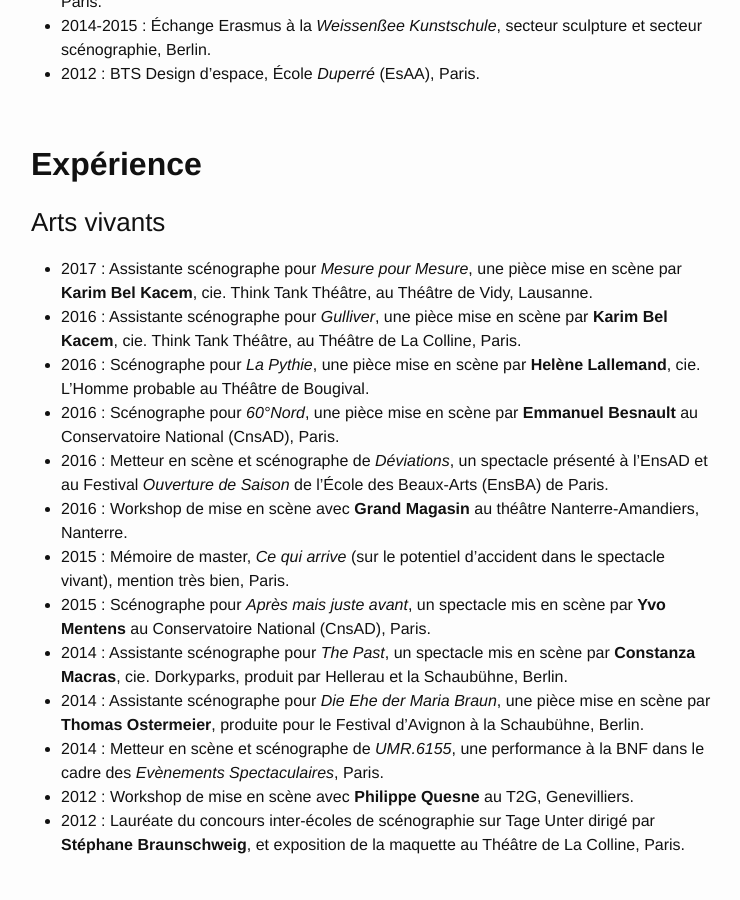
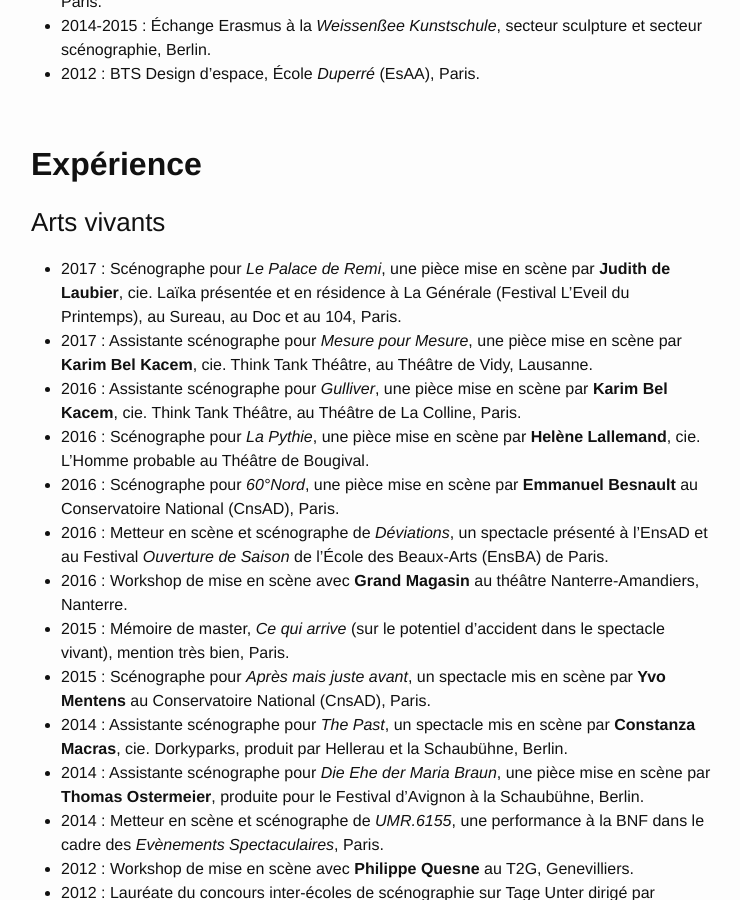
Before and after one commit to louiseds/louiseds.github.io, a Jekyll site: the page built from about.md, in a window 1280 px wide and 900 px high, scrolled down 821 px. Shown: the whole window, without its empty margins (269-1009 px from the left). Built offline with Jekyll 4.4.1, drawn with Linux system fonts in a browser that asks for light colours.

Commit message:
Updated about.md

```diff
--- a/about.md
+++ b/about.md
@@ -24,7 +24,7 @@
 ## **Expérience**
 
 ### Arts vivants
-
+* 2017 : Scénographe pour _Le Palace de Remi_, une pièce mise en scène par **Judith de Laubier**, cie. Laïka présentée et en résidence à La Générale (Festival L'Eveil du Printemps), au Sureau, au Doc et au 104, Paris.
 * 2017 : Assistante scénographe pour _Mesure pour Mesure_, une pièce mise en scène par **Karim Bel Kacem**, cie. Think Tank Théâtre, au Théâtre de Vidy, Lausanne.
 * 2016 : Assistante scénographe pour _Gulliver_, une pièce mise en scène par **Karim Bel Kacem**, cie. Think Tank Théâtre, au Théâtre de La Colline, Paris.
 * 2016 : Scénographe pour _La Pythie_, une pièce mise en scène par **Helène Lallemand**, cie. L’Homme probable au Théâtre de Bougival.
```
